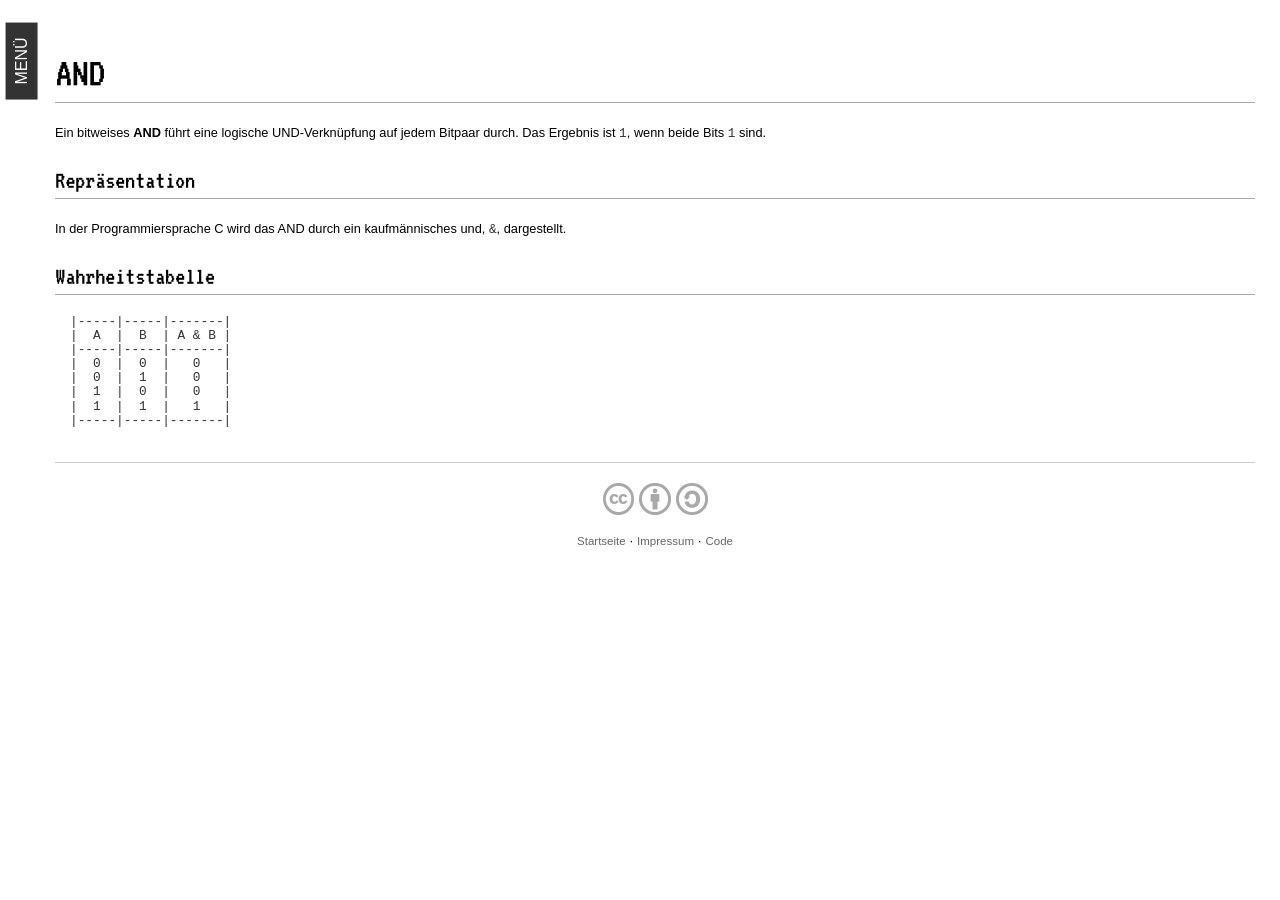
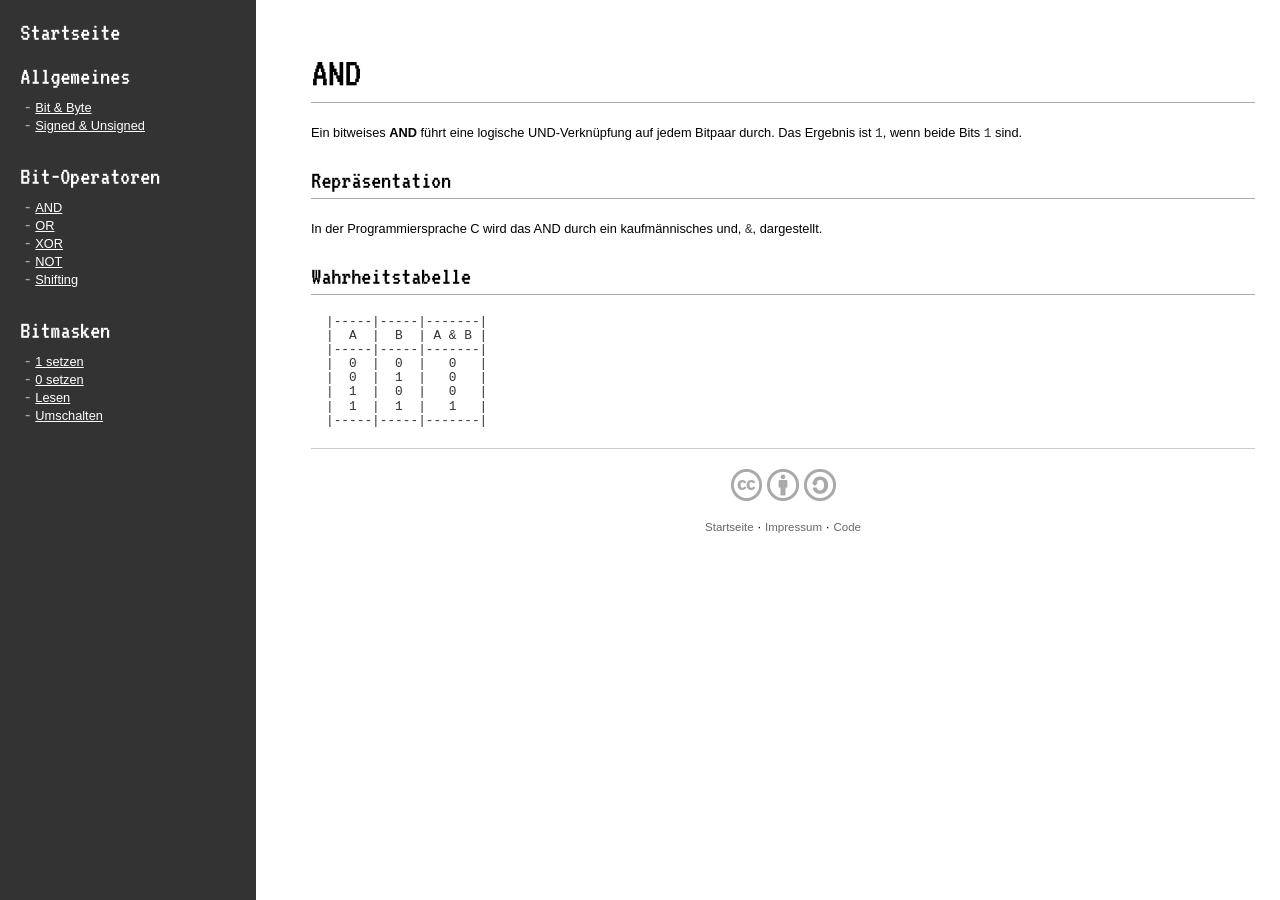
Before and after one commit to denschub/bitweise, a Jekyll site: the page built from and.html, in a window 1280 px wide. Built offline with Jekyll 4.4.1, drawn with Linux system fonts in a browser that asks for light colours.

Commit message:
a little bit of stylesheet cleanup

```diff
--- a/_layouts/default.html
+++ b/_layouts/default.html
@@ -16,13 +16,13 @@
   <link rel="stylesheet" href="/styles/main.css" type="text/css">
 </head>
 <body>
-<div id="navigation">
 <nav>
   <h2><a href="/">Startseite</a></h2>
 
   <h2>Allgemeines</h2>
   <ul>
     <li><a href="/bit_byte.html">Bit &amp; Byte</a></li>
+    <li><a href="/signed_unsigned.html">Signed &amp; Unsigned</a></li>
   </ul>
 
   <h2>Bit-Operatoren</h2>
@@ -42,8 +42,6 @@
     <li><a href="/toggle.html">Umschalten</a></li>
   </ul>
 </nav>
-</div>
-<div id="menu-arrow">Menü</div>
 <div id="container">
   <div id="content">
     {{content}}
--- a/and.html
+++ b/and.html
@@ -30,6 +30,5 @@ layout: default
 |  0  |  1  |   0   |
 |  1  |  0  |   0   |
 |  1  |  1  |   1   |
-|-----|-----|-------|
-  </pre>
+|-----|-----|-------|</pre>
 </section>
--- a/styles/main.css
+++ /dev/null
@@ -1,210 +0,0 @@
-@font-face {
-  font-family: 'VT323';
-  src: url('../fonts/vt323.eot');
-  src: url('../fonts/vt323.eot?#iefix') format('embedded-opentype'),
-     url('../fonts/vt323.woff') format('woff'),
-     url('../fonts/vt323.ttf') format('truetype');
-  font-weight: normal;
-  font-style: normal;
-}
-
-.clearfix:before,
-.clearfix:after {
-  content: ".";
-  display: block;
-  height: 0;
-  overflow: hidden;
-}
-.clearfix:after {clear: both;}
-.clearfix {zoom: 1;} /* IE < 8 */
-
-html, body {
-  height: 100%;
-  overflow: hidden;
-}
-
-body {
-  font-size: 16px;
-  font-family: sans-serif;
-  background-color: #111;
-}
-
-#navigation {
-  background-color: #333;
-  overflow: auto;
-  display: none;
-}
-
-  #navigation nav {
-    padding: 0 0 0 20px;
-  }
-
-    #navigation nav ul {
-      padding: 0 0 0 5px;
-      margin: 0 0 30px 0;
-    }
-
-      #navigation nav ul li:before {
-        content: "-";
-        color: #aaa;
-        margin-right: 5px;
-      }
-
-      #navigation nav ul li a {
-        color: #fff;
-        font-size: 0.8em;
-      }
-
-        #navigation nav ul li a:hover,
-        #navigation nav ul li a:focus,
-        #navigation nav ul li a:active {
-          text-decoration: none;
-        }
-
-  #navigation h2 {
-    color: #fff;
-    margin: 20px 0 10px 0;
-  }
-
-    #navigation h2 a {
-      color: #fff;
-      text-decoration: none;
-    }
-
-#menu-arrow {
-  text-transform: uppercase;
-  position: absolute;
-  z-index: 10;
-  left: -17px;
-  top: 45px;
-  padding: 7px 15px;
-  color: #fff;
-  background-color: #333;
-  -webkit-transform: rotate(-90deg);
-  -moz-transform: rotate(-90deg);
-  /* the end is near. can't believe
-     I'm actually doing this */
-  -ms-transform: rotate(-90deg);
-  transform: rotate(-90deg);
-}
-
-  .meny-active #menu-arrow {
-    opacity: 0;
-    color: #333;
-
-    -webkit-transition: opacity 0.2s ease;
-    -moz-transition: opacity 0.2s ease;
-    -ms-transition: opacity 0.2s ease;
-    -o-transition: opacity 0.2s ease;
-    transition: opacity 0.2s ease;
-  }
-
-#container {
-  height: 100%;
-  width: 100%;
-  padding: 0 25px 0 55px;
-  background-color: #fff;
-  overflow: auto;
-  -webkit-overflow-scrolling: touch;
-  -webkit-box-sizing: border-box;
-  -moz-box-sizing: border-box;
-  box-sizing: border-box;
-}
-
-h1, h2 {
-  font-family: 'VT323';
-  font-weight: normal;
-}
-
-  h1, header h2 {
-    font-size: 4em;
-    margin: 0;
-    padding: 42px 0;
-  }
-
-    h1#title {
-      text-align: center;
-    }
-
-    header h2 {
-      font-size: 2.5em;
-      padding-bottom: 0;
-      margin-bottom: 20px;
-    }
-
-section h1, section h2, header h2 {
-  border-bottom: 1px solid #aaa;
-}
-
-  section h2, header h2 {
-    line-height: 1.5em;
-  }
-
-#errorpage {
-  width: 400px;
-  height: 200px;
-  margin: 0 auto;
-}
-
-  #errorpage #error {
-    text-align: center;
-    padding-bottom: 0;
-  }
-
-  #errorpage #binary {
-    font-size: 1.4em;
-    padding-top: 15px;
-    color: #ccc;
-    text-align: center;
-    border-bottom: none;
-  }
-
-#errortext p.content {
-  text-align: center;
-}
-
-.content, pre, code {
-  font-size: 0.8em;
-  line-height: 1.5em;
-  margin: 10px 0 5px;
-}
-
-  pre, code {
-    line-height: 1.1em;
-    color: #333;
-    margin: 10px 15px 5px;
-  }
-
-  code {
-    margin: 0;
-    font-size: 1em;
-  }
-
-  .content a {
-    color: #000;
-  }
-
-    .content a:hover,
-    .content a:focus,
-    .content a:active {
-      text-decoration: none;
-    }
-
-footer {
-  margin-top: 20px;
-  padding: 10px 0;
-  border-top: 1px solid #ccc;
-  text-align: center;
-}
-
-  footer p.content a {
-    font-size: 0.9em;
-    color: #666;
-    text-decoration: none;
-  }
-
-    footer p.content a:hover,
-    footer p.content a:focus,
-    footer p.content a:active {
-      text-decoration: none;
-    }
--- /dev/null
+++ b/styles/main.scss
@@ -0,0 +1,169 @@
+---
+---
+
+@font-face {
+  font-family: 'VT323';
+  src: url('../fonts/vt323.eot');
+  src: url('../fonts/vt323.eot?#iefix') format('embedded-opentype'),
+       url('../fonts/vt323.woff') format('woff'),
+       url('../fonts/vt323.ttf') format('truetype');
+  font-weight: normal;
+  font-style: normal;
+}
+
+html, body {
+  height: 100%;
+  min-width: 830px;
+  overflow-y: hidden;
+}
+
+body {
+  font-size: 16px;
+  font-family: sans-serif;
+  background-color: #111;
+}
+
+nav, #container {
+  box-sizing: border-box;
+  float: left;
+  height: 100%;
+  overflow: auto;
+}
+
+nav {
+  background-color: #333;
+  padding: 0 0 0 20px;
+  width: 20%;
+
+  ul {
+    margin: 0 0 30px 0;
+    padding: 0 0 0 5px;
+
+    li {
+      &:before {
+        color: #aaa;
+        content: "-";
+        margin-right: 5px;
+      }
+
+      a {
+        color: #fff;
+        font-size: 0.8em;
+
+        &:hover, &:focus, &:active {
+          text-decoration: none;
+        }
+      }
+    }
+  }
+
+  h2 {
+    color: #fff;
+    margin: 20px 0 10px 0;
+
+    a {
+      color: #fff;
+      text-decoration: none;
+    }
+  }
+}
+
+#container {
+  width: 80%;
+  padding: 0 25px 0 55px;
+  background-color: #fff;
+}
+
+h1, h2 {
+  font-family: 'VT323';
+  font-weight: normal;
+
+  &#title {
+    text-align: center;
+  }
+}
+
+  h1, header h2 {
+    font-size: 4em;
+    margin: 0;
+    padding: 42px 0;
+  }
+
+  header h2 {
+    font-size: 2.5em;
+    padding-bottom: 0;
+    margin-bottom: 20px;
+  }
+
+section h1, section h2, header h2 {
+  border-bottom: 1px solid #aaa;
+}
+
+  section h2, header h2 {
+    line-height: 1.5em;
+  }
+
+#errorpage {
+  width: 400px;
+  height: 200px;
+  margin: 0 auto;
+
+  #error {
+    text-align: center;
+    padding-bottom: 0;
+  }
+
+  #binary {
+    font-size: 1.4em;
+    padding-top: 15px;
+    color: #ccc;
+    text-align: center;
+    border-bottom: none;
+  }
+}
+
+#errortext p.content {
+  text-align: center;
+}
+
+.content, pre, code {
+  font-size: 0.8em;
+  line-height: 1.5em;
+  margin: 10px 0 5px;
+}
+
+  pre, code {
+    line-height: 1.1em;
+    color: #333;
+    margin: 10px 15px 5px;
+  }
+
+  code {
+    margin: 0;
+    font-size: 1em;
+  }
+
+.content a {
+  color: #000;
+
+  &:hover, &:focus, &:active {
+    text-decoration: none;
+  }
+}
+
+footer {
+  margin-top: 20px;
+  padding: 10px 0;
+  border-top: 1px solid #ccc;
+  text-align: center;
+
+  p.content a {
+    font-size: 0.9em;
+    color: #666;
+    text-decoration: none;
+
+    &:hover, &:focus, &:active {
+      text-decoration: none;
+    }
+  }
+}
```
Lines whose indentation alone changed are shown as unchanged.
